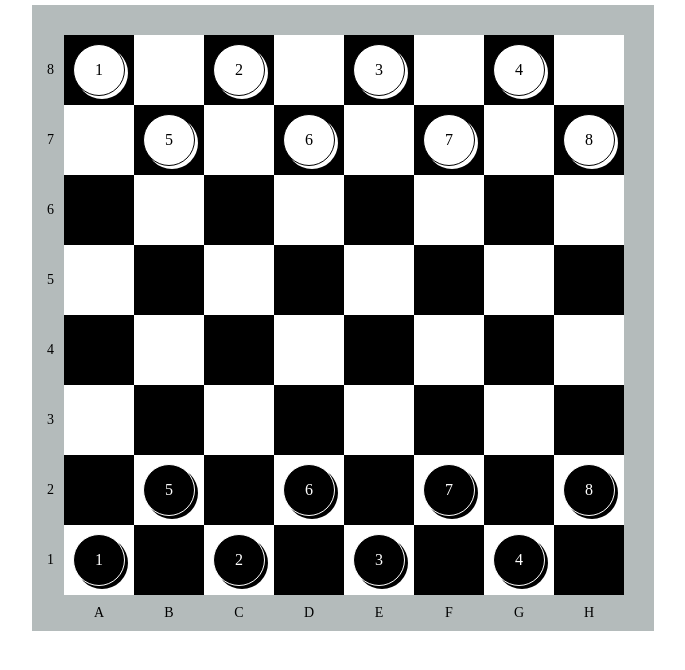
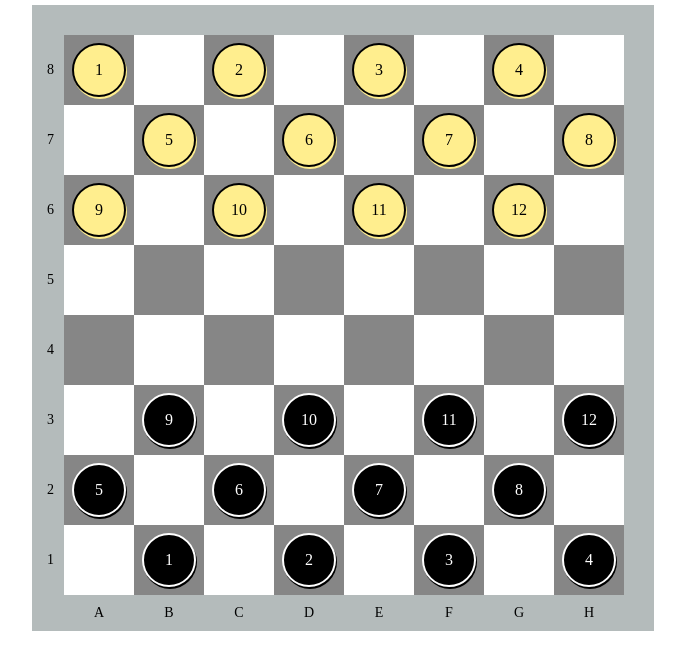
Before and after one commit to beliciobcardoso-zz/jogo-de-dama, a plain HTML site: page index.html in a window 1280 px wide. Shown: the whole page, without its empty margins (297-982 px from the left). Drawn offline with Linux system fonts and the light colour scheme.

Commit message:
Corrido as pocições das peças e a cor do tabuleiro

```diff
--- a/css/main.css
+++ b/css/main.css
@@ -43,7 +43,7 @@ body {
 }
 
 .black {
-    background-color: black;
+    background-color: #868686;
     width: 70px;
     height: 70px;
 
@@ -58,12 +58,12 @@ body {
     align-items: center;
     justify-content: center;
 
-    background-color: white;
+    background-color: #ffee8e;
     width: 50px;
     height: 50px;
     border-radius: 50%;
-    border: solid 1px #000;
-    box-shadow: 3px 3px #fff;
+    border: solid 2px #000;
+    box-shadow: 1px 2px #ffee8e;
 
 }
 
@@ -77,7 +77,7 @@ body {
     width: 50px;
     height: 50px;
     border-radius: 50%;
-    border: solid 1px #fff;
-    box-shadow: 3px 3px #000;
+    border: solid 2px #fff;
+    box-shadow: 1px 2px #000;
 
 }
--- a/index.html
+++ b/index.html
@@ -27,14 +27,16 @@
                 <div class="white_perch" id="white_perch_1">1</div>
             </div>
             <div class="White"></div>
-            <div class="black"></div>
+            <div class="black">
+                <div class="white_perch" id="white_perch_9">9</div>
+            </div>
             <div class="White"></div>
             <div class="black"></div>
             <div class="White"></div>
-            <div class="black"></div>
-            <div class="White">
-                <div class="black_perch" id="black_perch_1">1</div>
+            <div class="black">
+                <div class="black_perch" id="black_perch_5">5</div>
             </div>
+            <div class="White"></div>
 
             <div class="idcolumn">A</div>
         </div>
@@ -48,11 +50,13 @@
             <div class="White"></div>
             <div class="black"></div>
             <div class="White"></div>
-            <div class="black"></div>
-            <div class="White">
-                <div class="black_perch" id="black_perch_5">5</div>
+            <div class="black">
+                <div class="black_perch" id="black_perch_9">9</div>
             </div>
-            <div class="black"></div>
+            <div class="White"></div>
+            <div class="black">
+                <div class="black_perch" id="black_perch_1">1</div>
+            </div>
 
             <div class="idcolumn">B</div>
         </div>
@@ -63,14 +67,18 @@
                 <div class="white_perch" id="white_perch_2">2</div>
             </div>
             <div class="White"></div>
-            <div class="black"></div>
+            <div class="black">
+                <div class="white_perch" id="white_perch_10">10</div>
+            </div>
             <div class="White"></div>
             <div class="black"></div>
             <div class="White"></div>
-            <div class="black"></div>
+            <div class="black">
+                <div class="black_perch" id="black_perch_6">6</div>
+            </div>
 
             <div class="White">
-                <div class="black_perch" id="black_perch_2">2</div>
+
             </div>
             <div class="idcolumn">C</div>
         </div>
@@ -84,11 +92,13 @@
             <div class="White"></div>
             <div class="black"></div>
             <div class="White"></div>
-            <div class="black"></div>
-            <div class="White">
-                <div class="black_perch" id="black_perch_6">6</div>
+            <div class="black">
+                <div class="black_perch" id="black_perch_10">10</div>
             </div>
-            <div class="black"></div>
+            <div class="White"></div>
+            <div class="black">
+                <div class="black_perch" id="black_perch_2">2</div>
+            </div>
 
             <div class="idcolumn">D</div>
         </div>
@@ -99,13 +109,17 @@
                 <div class="white_perch" id="white_perch_3">3</div>
             </div>
             <div class="White"></div>
-            <div class="black"></div>
+            <div class="black">
+                <div class="white_perch" id="white_perch_11">11</div>
+            </div>
             <div class="White"></div>
             <div class="black"></div>
             <div class="White"></div>
-            <div class="black"></div>
+            <div class="black">
+                <div class="black_perch" id="black_perch_7">7</div>
+            </div>
             <div class="White">
-                <div class="black_perch" id="black_perch_3">3</div>
+
             </div>
 
             <div class="idcolumn">E</div>
@@ -120,11 +134,15 @@
             <div class="White"></div>
             <div class="black"></div>
             <div class="White"></div>
-            <div class="black"></div>
+            <div class="black">
+                <div class="black_perch" id="black_perch_11">11</div>
+            </div>
             <div class="White">
-                <div class="black_perch" id="black_perch_7">7</div>
+
             </div>
-            <div class="black"></div>
+            <div class="black">
+                <div class="black_perch" id="black_perch_3">3</div>
+            </div>
 
             <div class="idcolumn">F</div>
         </div>
@@ -135,14 +153,16 @@
                 <div class="white_perch" id="white_perch_4">4</div>
             </div>
             <div class="White"></div>
-            <div class="black"></div>
+            <div class="black">
+                <div class="white_perch" id="white_perch_12">12</div>
+            </div>
             <div class="White"></div>
             <div class="black"></div>
             <div class="White"></div>
-            <div class="black"></div>
-            <div class="White">
-                <div class="black_perch" id="black_perch_">4</div>
+            <div class="black">
+                <div class="black_perch" id="black_perch_8">8</div>
             </div>
+            <div class="White"></div>
 
             <div class="idcolumn">G</div>
         </div>
@@ -156,11 +176,15 @@
             <div class="White"></div>
             <div class="black"></div>
             <div class="White"></div>
-            <div class="black"></div>
+            <div class="black">
+                <div class="black_perch" id="black_perch_12">12</div>
+            </div>
             <div class="White">
-                <div class="black_perch" id="black_perch_8">8</div>
+
             </div>
-            <div class="black"></div>
+            <div class="black">
+                <div class="black_perch" id="black_perch_4">4</div>
+            </div>
 
             <div class="idcolumn">H</div>
         </div>
```
